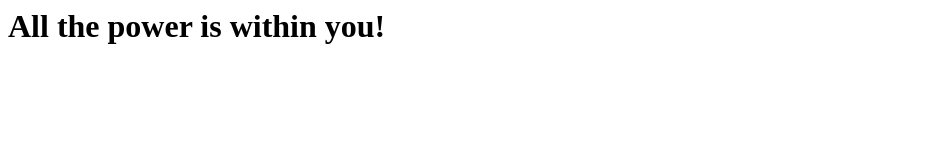
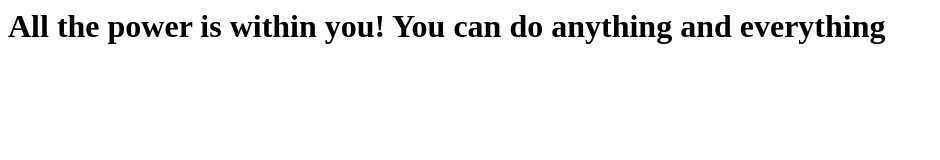
Before and after one commit to AmiThaker/firstgitrepo, a plain HTML site: page index.html in a window 1280 px wide. Shown: the whole page, without its empty margins (0-940 px from the left). Drawn offline with Linux system fonts and the light colour scheme.

Commit message:
completed the first quote

```diff
--- a/index.html
+++ b/index.html
@@ -1,5 +1,5 @@
 <html>
 <body>
-<h1>All the power is within you!</h1>
+<h1>All the power is within you! You can do anything and everything</h1>
 </body>
 </html>
```
